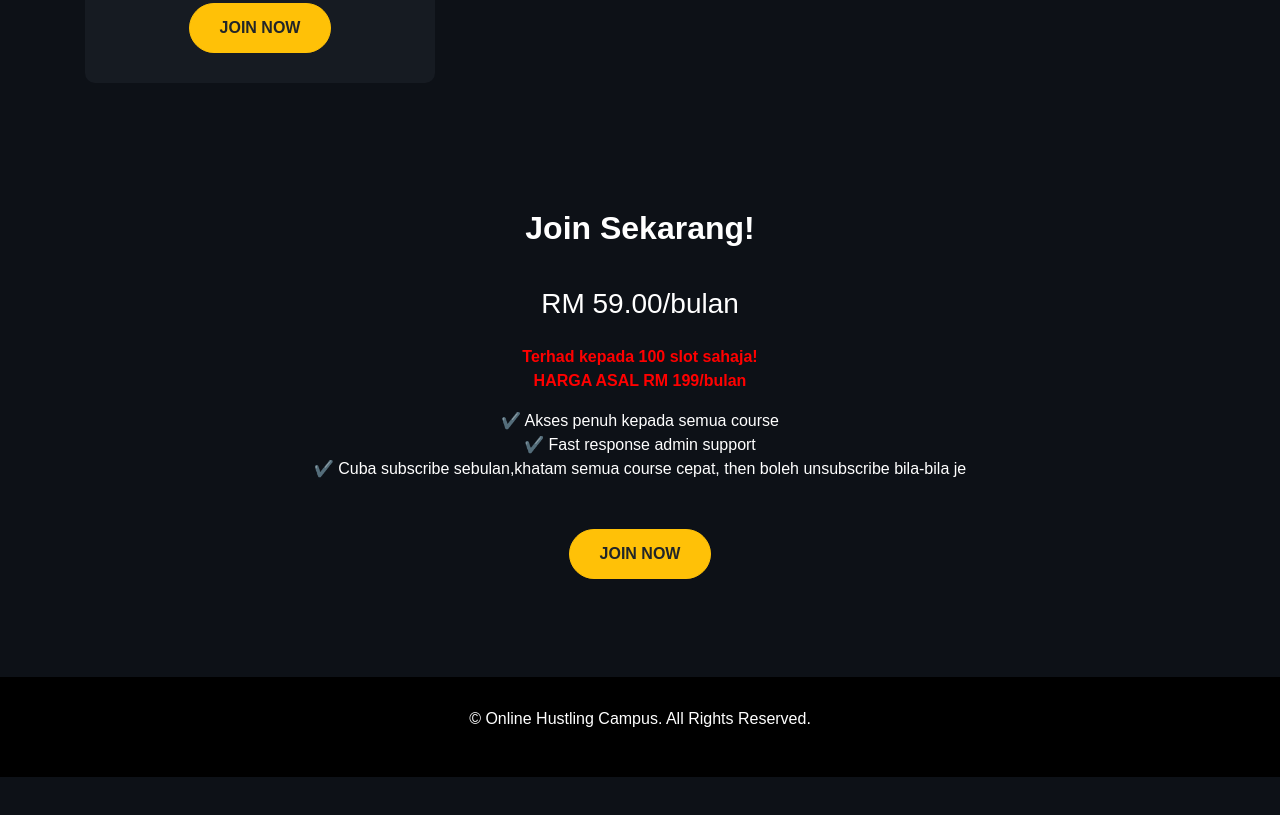
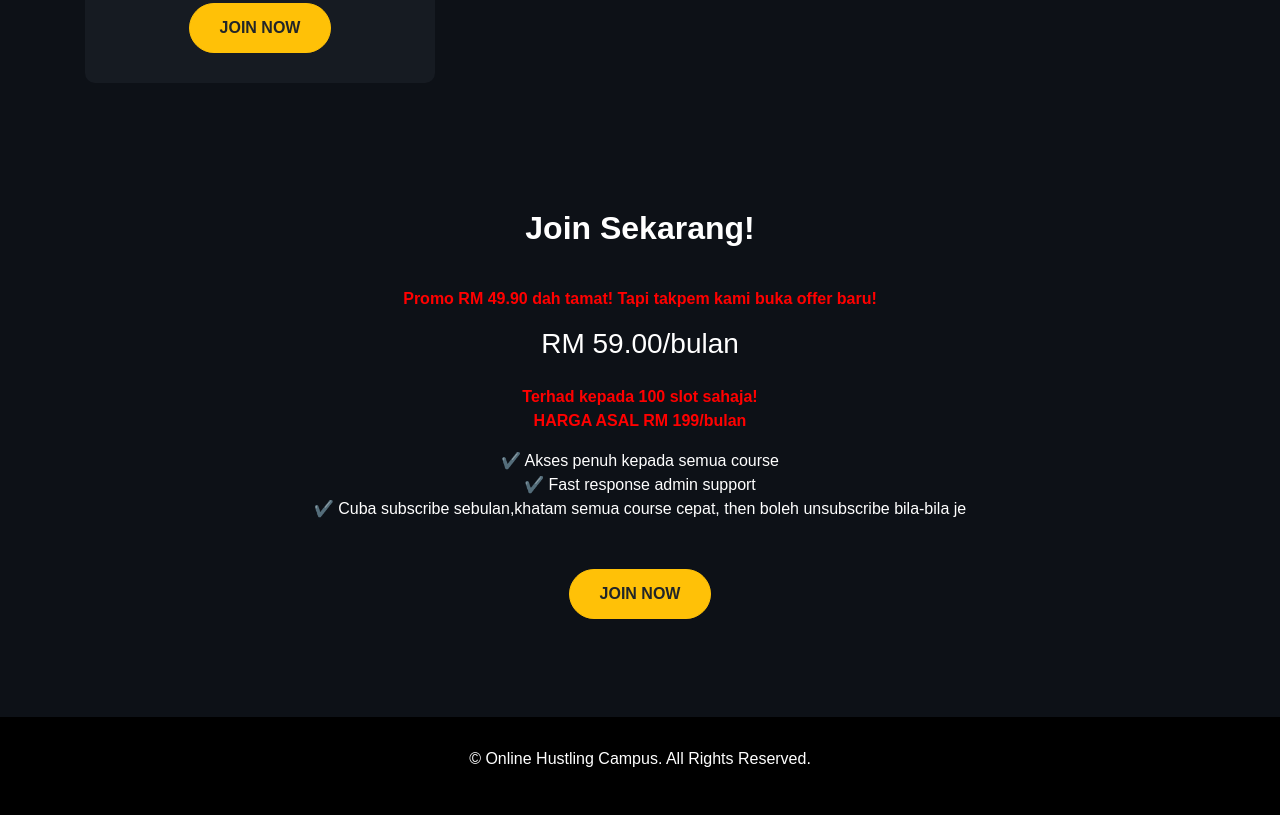
Before and after one commit to zakrulnizam96/online-hustling-campus, a plain HTML site: page index.html in a window 1280 px wide. Shown: the part 2816-3631 px from the top of the page. Before the commit the page ends 3593 px from the top, so only its background shows below. Drawn offline with nearby package versions, Linux system fonts and the light colour scheme.

Commit message:
Update index.html

```diff
--- a/index.html
+++ b/index.html
@@ -270,6 +270,7 @@
     <section class="py-5 text-center">
         <h2 class="section-title">Join Sekarang!</h2>
         <!--<small><b style="color: red;">PROMOSI RM 49.90 DAH TAMAT. Tapi takpe, kami buka new offer!</small>-->
+        <p><b style="color: red;">Promo RM 49.90 dah tamat! Tapi takpem kami buka offer baru!</b></p>
         <h3 class="mb-4">RM 59.00/bulan</h3>
         <p><b style="color: red;">Terhad kepada 100 slot sahaja! <br>HARGA ASAL RM 199/bulan</b></p>
         <ul class="list-unstyled mb-4">
```
